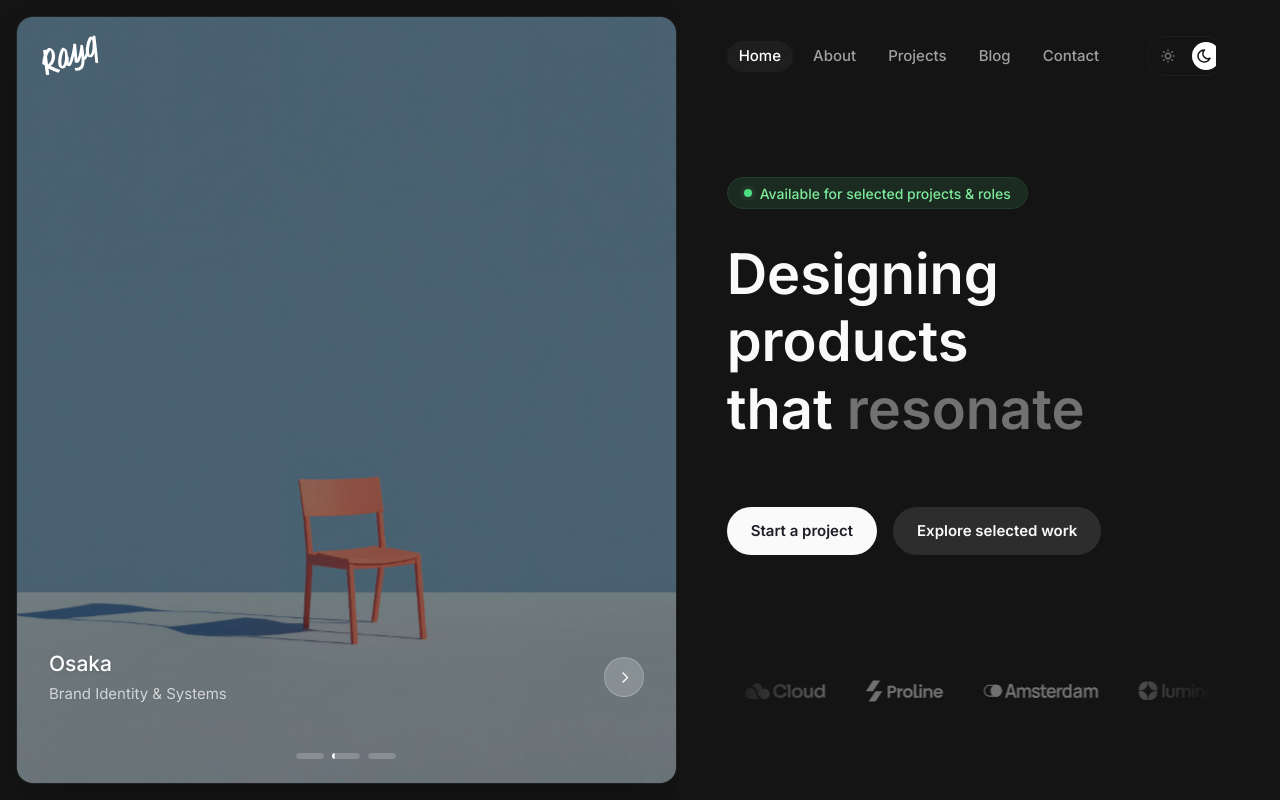
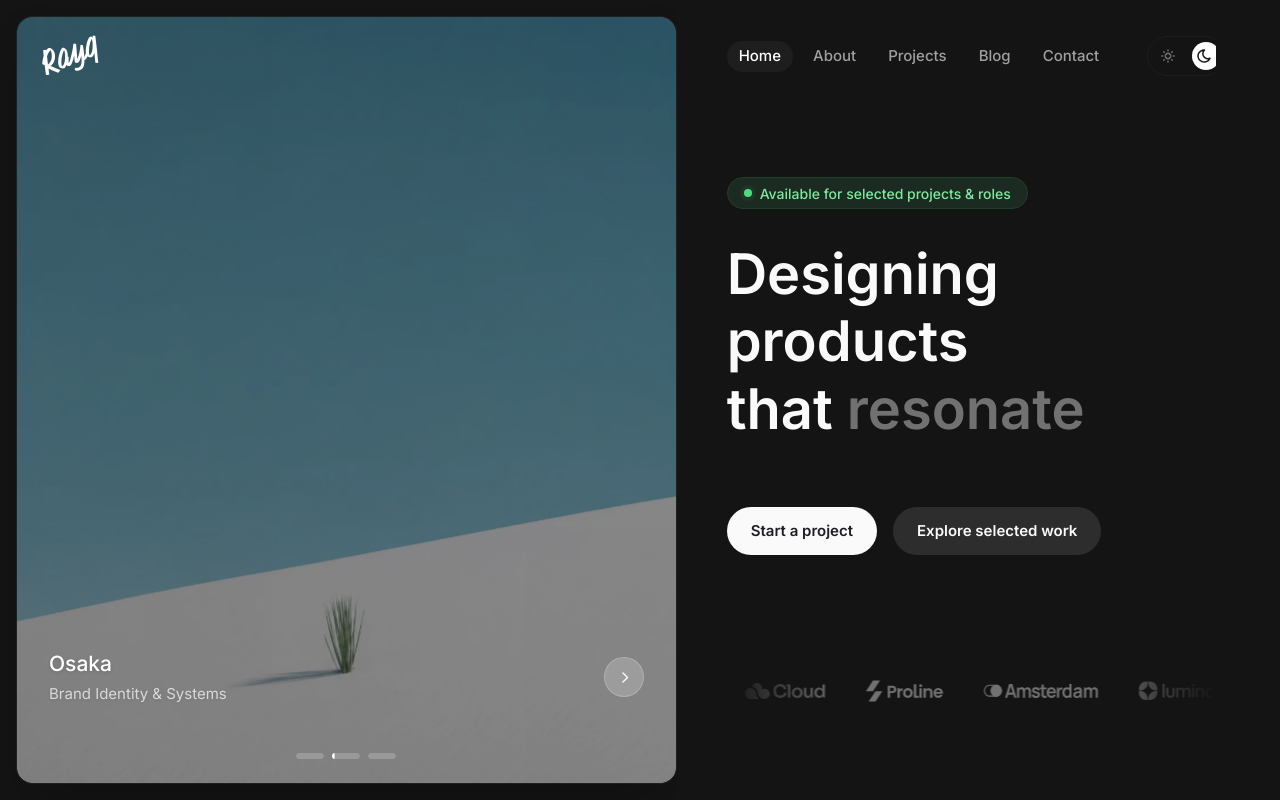
Before and after one commit to RayqRohit/Lum-Plum, a Next.js app: page / in a window 1280 px wide. Built offline with nearby package versions, Linux system fonts and the light colour scheme.

Commit message:
feat: implement home page with hero carousel and navigation

```diff
--- a/src/app/page.tsx
+++ b/src/app/page.tsx
@@ -33,14 +33,14 @@ const slides: Slide[] = [
     title: "Osaka",
     slug: "osaka",
     category: "Brand Identity & Systems",
-    image: "/images/lijDKTTFQa95RSKUPUNYKsOdWc.jpg",
+    image: "/images/c93f16a704e825bd51d68f2397ac40e2.webp",
   },
   {
     id: 3,
     title: "Atlas",
     slug: "atlas",
     category: "Design Systems & Direction",
-    image: "/images/oYhlVIWU5MgrLHfcqMQS7M3AxA.jpg",
+    image: "/images/7a42e9c615d803fb28e17a5946c0d731.webp",
   },
 ];
 
```
Also changed, not shown: public/images/7a42e9c615d803fb28e17a5946c0d731.webp (added), public/images/c93f16a704e825bd51d68f2397ac40e2.webp (added).
